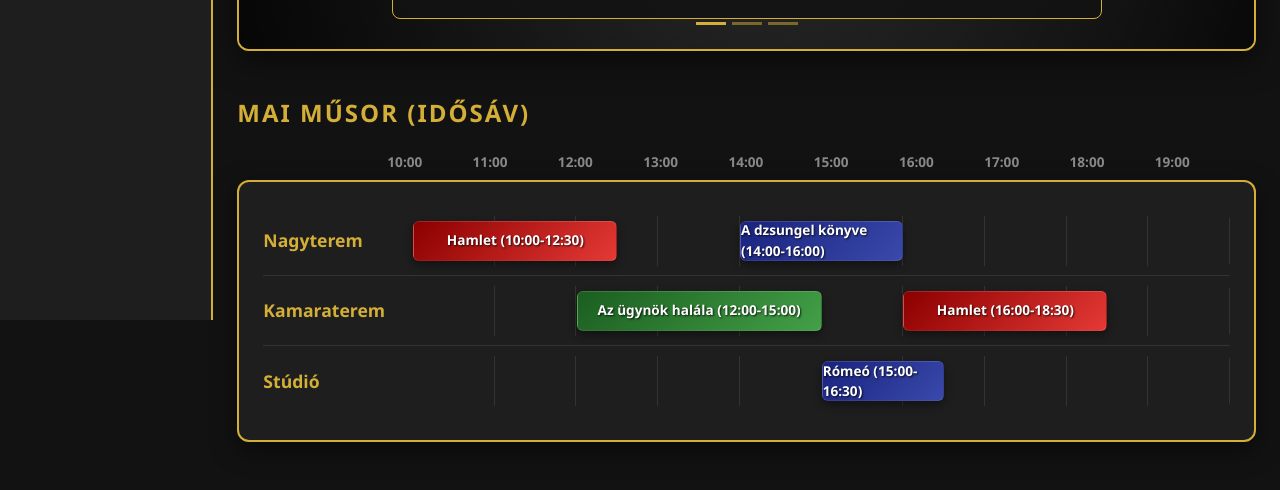
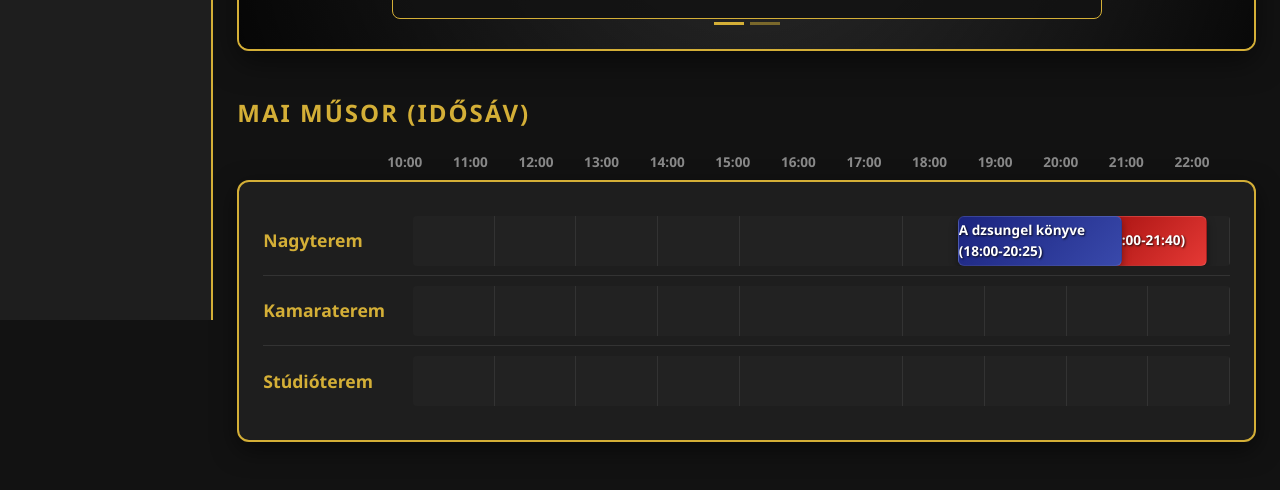
Before and after one commit to imremarci/szinhaz, a Spring Boot app: page / in a window 1280 px wide. Shown: the part 480-970 px from the top of the page. Run offline with Spring Boot 4, Linux system fonts and the light colour scheme; data comes from the database, SQL or seed files in the repository.

Commit message:
Idősáv javítás

```diff
--- a/src/main/java/com/example/szinhaz/controller/PageController.java
+++ b/src/main/java/com/example/szinhaz/controller/PageController.java
@@ -1,6 +1,9 @@
 package com.example.szinhaz.controller;
 
 import com.example.szinhaz.model.CartItem;
+import com.example.szinhaz.model.Room;
+import com.example.szinhaz.service.PlayService;
+import com.example.szinhaz.service.RoomService;
 import com.example.szinhaz.service.ShowService;
 import org.springframework.stereotype.Controller;
 import org.springframework.ui.Model;
@@ -9,23 +12,42 @@ import java.util.ArrayList;
 import java.util.List;
 
 @Controller
-@SessionAttributes("cart") // Ezzel mondjuk meg a Springnek, hogy a "cart" változót tartsa meg a memóriában!
+@SessionAttributes("cart")
 public class PageController {
 
     private final ShowService showService;
+    private final PlayService playService;
+    private final RoomService roomService;
 
-    public PageController(ShowService showService) {
+    // Mindhárom Service-t injektáljuk
+    public PageController(ShowService showService, PlayService playService, RoomService roomService) {
         this.showService = showService;
+        this.playService = playService;
+        this.roomService = roomService;
     }
 
-    // Ha még nincs kosár a sessionben, létrehozunk egy üreset
     @ModelAttribute("cart")
     public List<CartItem> initializeCart() {
         return new ArrayList<>();
     }
 
     @GetMapping({"/", "/fooldal"})
-    public String home() {
+    public String home(Model model) {
+        model.addAttribute("plays", playService.getAllPlays());
+
+        // Termek lekérése az adatbázisból
+        List<Room> rooms = roomService.getAllRooms();
+
+        // Sorbarendezés: A "Nagyterem" kerüljön a lista legkéjére!
+        rooms.sort((r1, r2) -> {
+            if (r1.getName().contains("Nagyterem")) return -1; // r1 előre
+            if (r2.getName().contains("Nagyterem")) return 1;  // r2 előre
+            return r1.getName().compareTo(r2.getName());       // A többi ABC sorrendben
+        });
+
+        model.addAttribute("rooms", rooms);
+        model.addAttribute("shows", showService.getAllShows());
+
         return "fooldal";
     }
 
@@ -33,7 +55,7 @@ public class PageController {
     public String cart(@ModelAttribute("cart") List<CartItem> cart, Model model) {
         int totalTickets = cart.stream().mapToInt(CartItem::getQuantity).sum();
         int ticketsPrice = cart.stream().mapToInt(CartItem::getPrice).sum();
-        int convenienceFee = totalTickets > 0 ? 390 : 0; // Fix kényelmi díj, ha van valami a kosárban
+        int convenienceFee = totalTickets > 0 ? 390 : 0;
 
         model.addAttribute("totalTickets", totalTickets);
         model.addAttribute("ticketsPrice", ticketsPrice);
@@ -47,22 +69,17 @@ public class PageController {
     public String addToCart(@RequestParam Long showId,
                             @RequestParam String selectedSeats,
                             @ModelAttribute("cart") List<CartItem> cart) {
-
-        // A selectedSeats egy string, pl: "1-4,1-5"
         String[] seats = selectedSeats.split(",");
         int quantity = seats.length;
-        int price = quantity * 4500; // 4500 Ft / jegy
+        int price = quantity * 4500;
 
-        // Visszafejtjük a szép szöveget (pl. "1. sor 4. szék, 1. sor 5. szék")
         StringBuilder seatInfo = new StringBuilder();
         for (String seat : seats) {
             String[] parts = seat.split("-");
             seatInfo.append(parts[0]).append(". sor, ").append(parts[1]).append(". szék; ");
         }
 
-        // Hozzáadjuk a kosárhoz
         cart.add(new CartItem(showService.getShowById(showId), seatInfo.toString(), quantity, price));
-
         return "redirect:/kosar";
     }
 
--- a/src/main/java/com/example/szinhaz/model/Room.java
+++ b/src/main/java/com/example/szinhaz/model/Room.java
@@ -23,6 +23,10 @@ public class Room {
 
     public void setId(Long id) {
         this.id = id;
+    }
+
+    public Long getId() {
+        return id;
     }
 
     public String getName() {
--- a/src/main/resources/templates/fooldal.html
+++ b/src/main/resources/templates/fooldal.html
@@ -4,6 +4,7 @@
     <meta charset="UTF-8">
     <meta name="viewport" content="width=device-width, initial-scale=1.0">
     <title>Zsiráf Színház - Főoldal</title>
+    <!-- Bootstrap 5 CSS -->
     <link href="https://cdn.jsdelivr.net/npm/bootstrap@5.3.2/dist/css/bootstrap.min.css" rel="stylesheet">
     <link href="https://cdn.jsdelivr.net/npm/bootstrap-icons@1.11.1/font/bootstrap-icons.css" rel="stylesheet">
     <link rel="stylesheet" href="css/style.css" th:href="@{/css/style.css}">
@@ -29,48 +30,39 @@
         <!-- JOBB OLDALI FŐ TARTALOM -->
         <div class="col-12 col-md-9 col-lg-10 offset-md-3 offset-lg-2">
 
-            <!-- Fejléc (Bejelentkezés és Kosár bekötve) -->
+            <!-- Fejléc (Bejelentkezés és Kosár) -->
             <div class="top-bar d-flex justify-content-end align-items-center">
                 <a th:href="@{/bejelentkezes}" class="text-decoration-none">
                     <button class="btn btn-gold me-4"><i class="bi bi-person-fill me-2"></i>Bejelentkezés</button>
                 </a>
                 <div class="position-relative" style="cursor: pointer;" th:onclick="|window.location.href='@{/kosar}'|">
                     <i class="bi bi-cart3 cart-icon"></i>
-                    <span class="cart-badge text-white fw-bold">2</span>
+                    <!-- Ha van kosár, kiírja a számot, ha nincs, elrejti a piros pöttyöt -->
+                    <span class="cart-badge text-white fw-bold" th:if="${session.cart != null and not #lists.isEmpty(session.cart)}" th:text="${#lists.size(session.cart)}">2</span>
                 </div>
             </div>
 
             <div class="px-4 pb-5">
 
-                <!-- CAROUSEL -->
+                <!-- CAROUSEL (Adatbázisból generálva!) -->
                 <h4 class="section-title">Kiemelt Előadásaink</h4>
                 <div id="playCarousel" class="carousel slide mb-5" data-bs-ride="carousel">
                     <div class="carousel-indicators">
-                        <button type="button" data-bs-target="#playCarousel" data-bs-slide-to="0" class="active"></button>
-                        <button type="button" data-bs-target="#playCarousel" data-bs-slide-to="1"></button>
-                        <button type="button" data-bs-target="#playCarousel" data-bs-slide-to="2"></button>
+                        <button type="button" data-bs-target="#playCarousel"
+                                th:each="play, iterStat : ${plays}"
+                                th:data-bs-slide-to="${iterStat.index}"
+                                th:classappend="${iterStat.first} ? 'active' : ''"></button>
                     </div>
 
                     <div class="carousel-inner">
-                        <div class="carousel-item active">
+                        <!-- Végigmegyünk a darabokon -->
+                        <div class="carousel-item" th:each="play, iterStat : ${plays}" th:classappend="${iterStat.first} ? 'active' : ''">
                             <div class="carousel-overlay"></div>
+                            <!-- Ha van borítóképe, beteszi háttérnek -->
+                            <img th:src="${play.coverImageUrl}" class="d-block w-100" style="height: 300px; object-fit: cover;" alt="...">
                             <div class="carousel-caption">
-                                <h3>Hamlet</h3>
-                                <p class="mb-0">Rendező: William Shakespeare | Jegyek már kaphatók!</p>
-                            </div>
-                        </div>
-                        <div class="carousel-item">
-                            <div class="carousel-overlay"></div>
-                            <div class="carousel-caption">
-                                <h3>A dzsungel könyve</h3>
-                                <p class="mb-0">Klasszikus musical a Nagyteremben.</p>
-                            </div>
-                        </div>
-                        <div class="carousel-item">
-                            <div class="carousel-overlay"></div>
-                            <div class="carousel-caption">
-                                <h3>Az ügynök halála</h3>
-                                <p class="mb-0">Főszerepben: Nagy Ervin | Csak ezen a héten!</p>
+                                <h3 th:text="${play.title}">Hamlet</h3>
+                                <p class="mb-0" th:text="'Rendező: ' + ${play.director} + ' | Jegyek már kaphatók!'"></p>
                             </div>
                         </div>
                     </div>
@@ -83,7 +75,7 @@
                     </button>
                 </div>
 
-                <!-- IDŐSÁV -->
+                <!-- IDŐSÁV (Adatbázisból generálva!) -->
                 <h4 class="section-title">Mai Műsor (Idősáv)</h4>
 
                 <div class="time-scale">
@@ -97,47 +89,58 @@
                     <div class="flex-fill">17:00</div>
                     <div class="flex-fill">18:00</div>
                     <div class="flex-fill">19:00</div>
+                    <div class="flex-fill">20:00</div>
+                    <div class="flex-fill">21:00</div>
+                    <div class="flex-fill">22:00</div>
                 </div>
 
                 <div class="timeline-container">
-                    <div class="timeline-row">
-                        <div class="timeline-label">Nagyterem</div>
-                        <div class="timeline-track">
-                            <div class="play-block play-red" style="left: 0%; width: 25%;" title="Hamlet">
-                                Hamlet (10:00-12:30)
-                            </div>
-                            <div class="play-block play-blue" style="left: 40%; width: 20%;" title="A dzsungel könyve">
-                                A dzsungel könyve (14:00-16:00)
-                            </div>
+
+                    <!-- Végigmegyünk az adatbázisban lévő ÖSSZES termen -->
+                    <div class="timeline-row" th:each="room : ${rooms}">
+
+                        <!-- A terem neve (pl. "Nagyterem") -->
+                        <div class="timeline-label" th:text="${#strings.substringAfter(room.name, ', ')} ?: ${room.name}">Terem</div>
+
+                        <!-- A szürke sáv, ami üresen is látszódni fog a min-height miatt -->
+                        <div class="timeline-track" style="overflow: hidden; min-height: 45px; position: relative; background-color: #222; border-radius: 4px;">
+
+                            <!-- Végigmegyünk a mai előadásokon -->
+                            <th:block th:each="show : ${shows}">
+                                <th:block th:if="${show != null and show.room != null and show.play != null and show.startTime != null}">
+
+                                    <!-- Csak akkor rajzol blokkot, ha az előadás ebbe a terembe szól -->
+                                    <th:block th:if="${show.room.name == room.name}">
+
+                                        <div th:with="
+                                startHour=${show.startTime.hour},
+                                startMin=${show.startTime.minute},
+                                duration=${show.play.durationMinutes != null ? show.play.durationMinutes : 120},
+                                leftPos=${((startHour - 10) + (startMin / 60.0)) * 8.3333},
+                                widthVal=${(duration / 60.0) * 8.3333}"
+                                             th:class="'play-block ' + (${show.play.id % 3 == 0} ? 'play-green' : (${show.play.id % 2 == 0} ? 'play-blue' : 'play-red'))"
+                                             th:style="'cursor: pointer; position: absolute; top: 0; left: ' + ${leftPos} + '%; width: ' + ${widthVal} + '%; height: 100%;'"
+                                             th:title="${show.play.title}"
+                                             th:onclick="|window.location.href='@{/eloadas/{id}(id=${show.id})}'|">
+
+                                            <span class="play-title" th:text="${show.play.title} + ' (' + ${#temporals.format(show.startTime, 'HH:mm')} + '-' + ${#temporals.format(show.startTime.plusMinutes(show.play.durationMinutes != null ? show.play.durationMinutes : 120), 'HH:mm')} + ')'"></span>
+
+                                        </div>
+
+                                    </th:block>
+                                </th:block>
+                            </th:block>
+
                         </div>
                     </div>
 
-                    <div class="timeline-row">
-                        <div class="timeline-label">Kamaraterem</div>
-                        <div class="timeline-track">
-                            <div class="play-block play-green" style="left: 20%; width: 30%;" title="Az ügynök halála">
-                                Az ügynök halála (12:00-15:00)
-                            </div>
-                            <div class="play-block play-red" style="left: 60%; width: 25%;" title="Hamlet">
-                                Hamlet (16:00-18:30)
-                            </div>
-                        </div>
-                    </div>
-
-                    <div class="timeline-row">
-                        <div class="timeline-label">Stúdió</div>
-                        <div class="timeline-track">
-                            <div class="play-block play-blue" style="left: 50%; width: 15%;" title="Rómeó és Júlia">
-                                Rómeó (15:00-16:30)
-                            </div>
-                        </div>
-                    </div>
                 </div>
             </div>
         </div>
     </div>
 </div>
 
+<!-- Bootstrap JS -->
 <script src="https://cdn.jsdelivr.net/npm/bootstrap@5.3.2/dist/js/bootstrap.bundle.min.js"></script>
 </body>
 </html>
```
